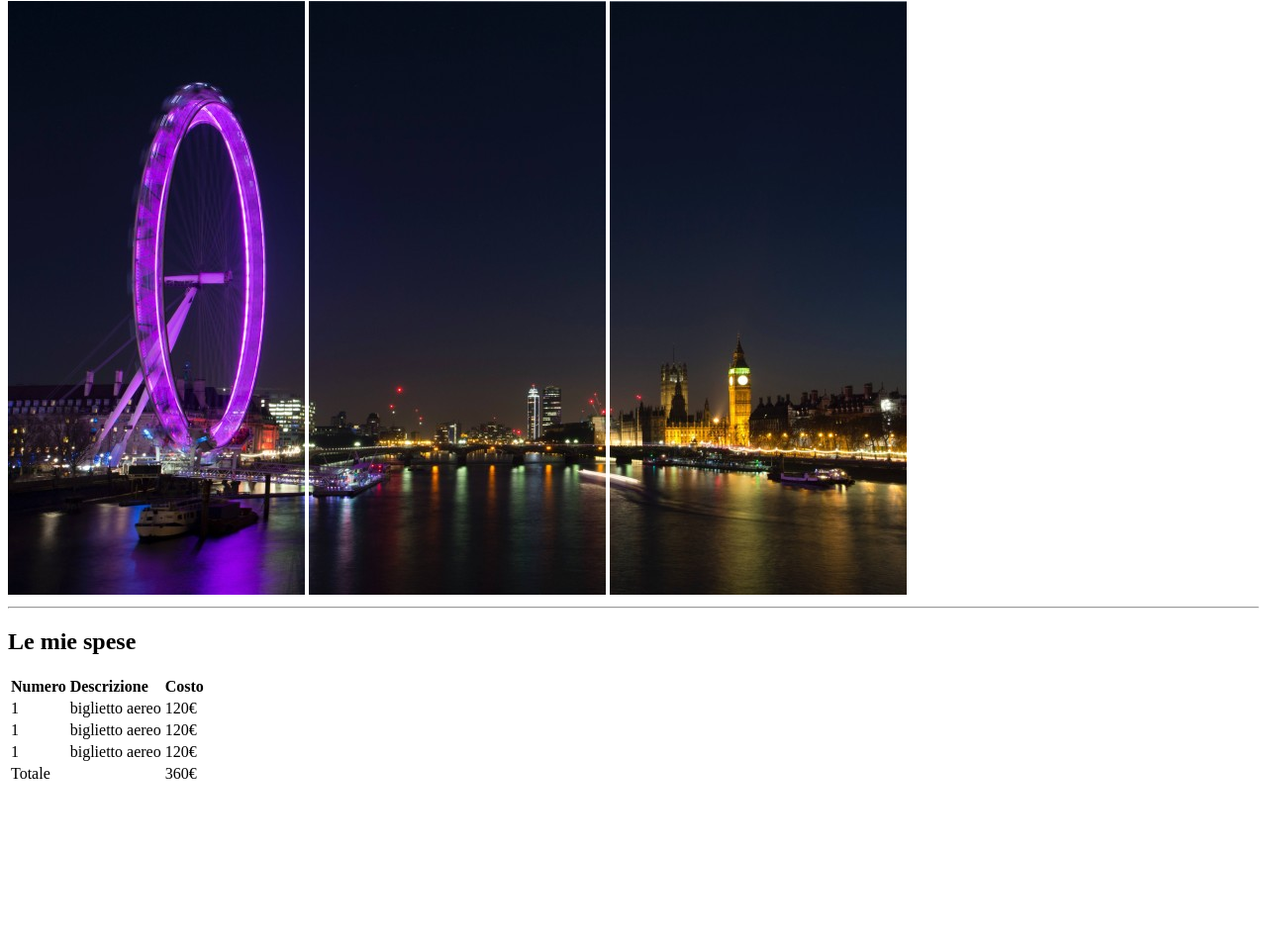
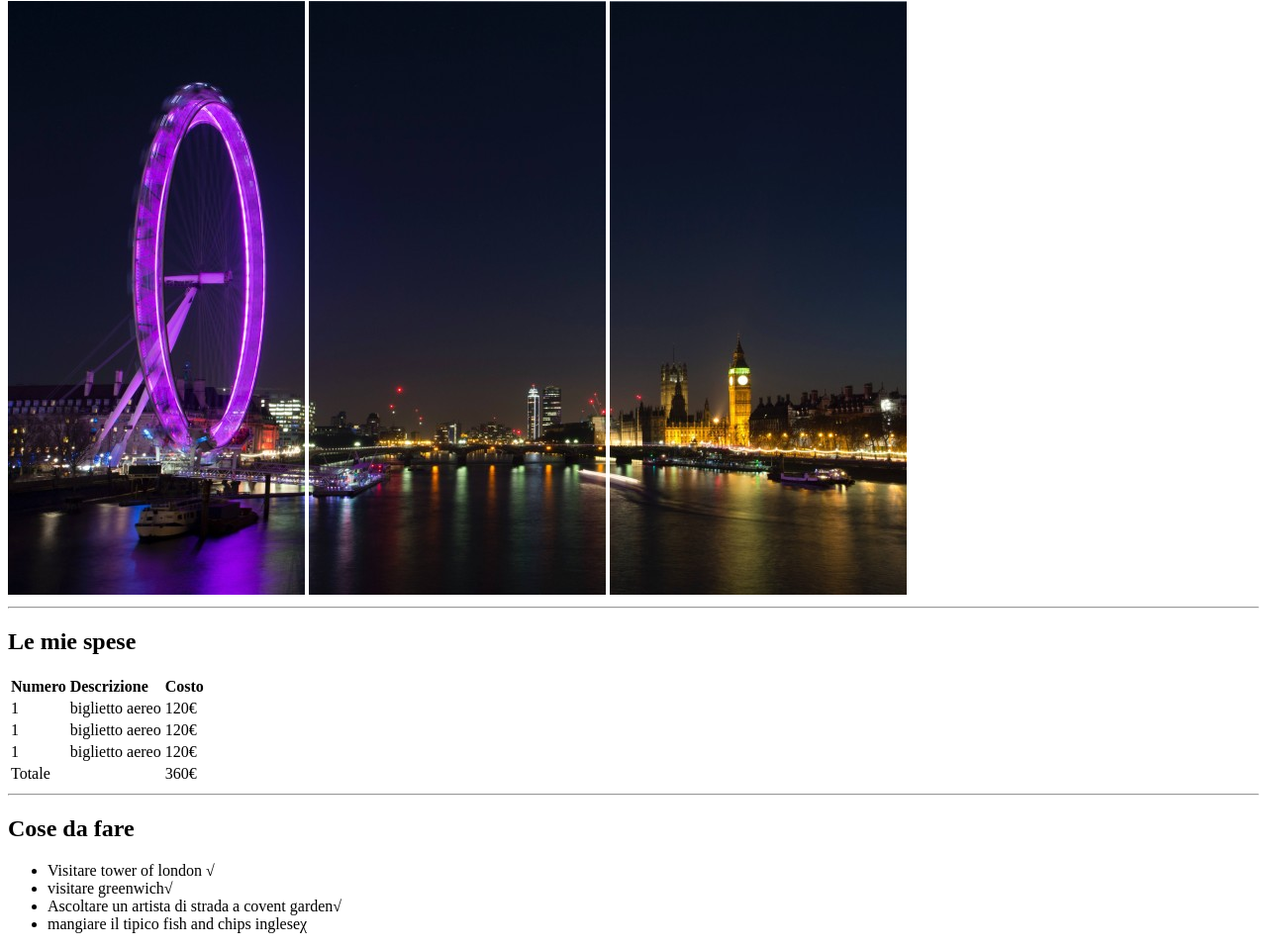
Before and after one commit to FernandoDerentiis/html-london-trip-1, a plain HTML site: page index.html in a window 1280 px wide. Shown: the part 79-1038 px from the top of the page at 99% size. Before the commit the page ends 881 px from the top, so only its background shows below. Drawn offline with Linux system fonts and the light colour scheme.

Commit message:
fine lista puntata

```diff
--- a/index.html
+++ b/index.html
@@ -15,9 +15,10 @@
     </header>
     <hr>
 
-    <main>
+  <main>
         <h2>Le mie spese</h2>
         <!--inizio tabella-->
+    <div>
         <table>
             <thead>
                 <tr>
@@ -62,9 +63,27 @@
             </tfoot>
 
         </table>
+    </div>
+         <!--fine tabella-->
+
+        <hr>
+
+         <!--inizio lista puntata-->
+    <div>
+        <h2>Cose da fare</h2>
+
+        <ul>
+            <li>Visitare tower of london &#8730;</li>
+            <li>visitare greenwich&#8730;</li>
+            <li>Ascoltare un artista di strada a covent garden&#8730;</li>
+            <li>mangiare il tipico fish and chips inglese&#967;</li>
+
+        </ul>
+    </div>
+       <!--fine lista puntata-->
 
 
-    </main>
+  </main>
     <footer>
 
     </footer>
```
